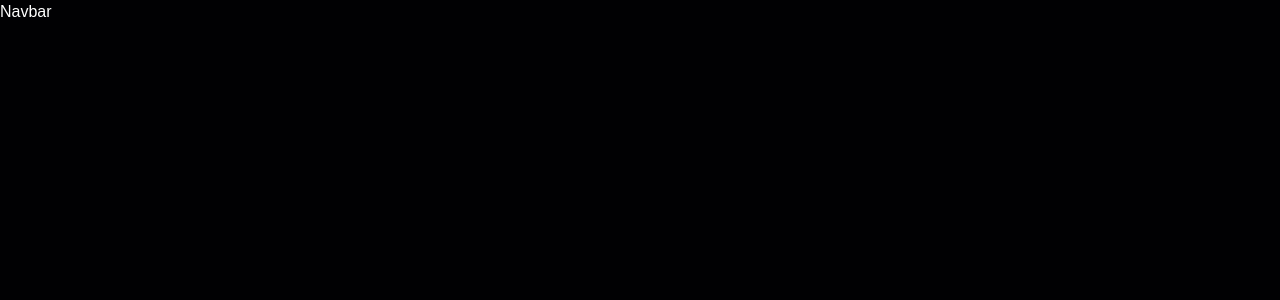
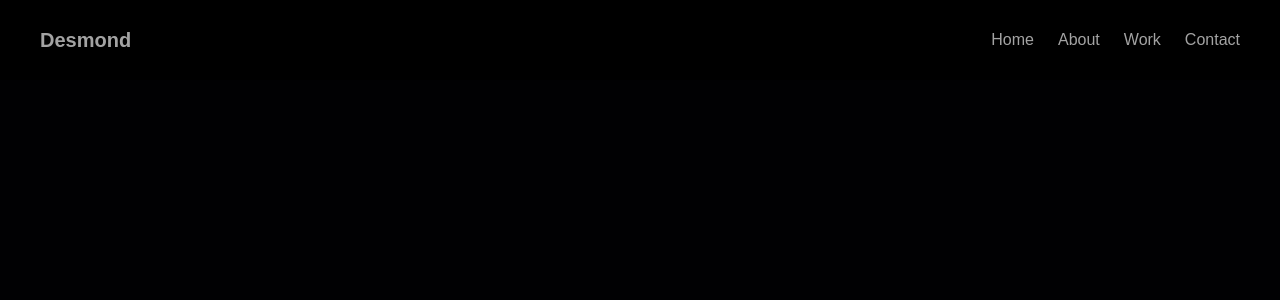
Before and after one commit to al-jisal/al-jisal.github.io, a React (Vite) app in the folder Portfolio Site/: page / in a window 1280 px wide. Shown: the top 300 px of the page. Built offline with nearby package versions, Linux system fonts and the light colour scheme; a web font is replaced by a local one.

Commit message:
completed the navbar

```diff
--- a/Portfolio Site/src/App.jsx
+++ b/Portfolio Site/src/App.jsx
@@ -1,6 +1,11 @@
+import React from "react";
+import Navbar from "./sections/Navbar.jsx"
+
 const App = () => {
   return (
-    <div className="text-white">Navbar</div>
+    <main className="max-w-7xl mx-auto">
+      <Navbar />
+    </main>
   )
 }
 export default App
--- a/Portfolio Site/src/sections/Navbar.jsx
+++ b/Portfolio Site/src/sections/Navbar.jsx
@@ -1,10 +1,48 @@
-import React from "react";
+import React, { useState } from 'react';
+import { navLinks } from '../constants/index.js';
+
+const NavItems = () => {
+    return (
+        <ul className="nav-ul">
+            {navLinks.map(({id, href, name}) => (
+                <li key={id} className="nav-li">
+                    <a href={href} className="nav-li_a" onClick={() => {}}>
+                        {name}
+                    </a>
+                </li>
+            ))}
+        </ul>
+    )
+}
 
 const Navbar = () => {
+    const [isOpen, setIsOpen] = useState(false);
+    const toggleMenu = () => setIsOpen( (prevIsOpen) => !prevIsOpen );
+
     return (
-        <main className="max-w-7xl mx-auto">
-            <Navbar />
-        </main>
+        <header className="fixed top-0 left-0 right-0 z-50 bg-black/90">
+            <div className="max-w-7xl mx-auto">
+                <div className="flex justify-between items-center py-5 mx-auto c-space">
+                    <a href="/" className="text-neutral-400 font-bold text-xl hover:text-white transition-colors">
+                        Desmond
+                    </a>
+
+                    <button onClick={toggleMenu} className="text-neutral-400 hover:text-white focus:outline-none sm:hidden flex" aria-label="Toggle menu">
+                        <img src={isOpen ? "assets/close.svg" : "assets/menu.svg"} alt="toggle" className="w-6 h-6" />
+                    </button>
+
+                    <nav className='sm:flex hidden'>
+                        <NavItems />
+                    </nav>
+                </div>
+            </div>
+
+            <div className={`nav-sidebar ${isOpen ? 'max-h-screen' : 'max-h-0'}`}>
+                <nav className="p-5">
+                    <NavItems />
+                </nav>
+            </div>
+        </header>
     )
 }
 export default Navbar;
```
